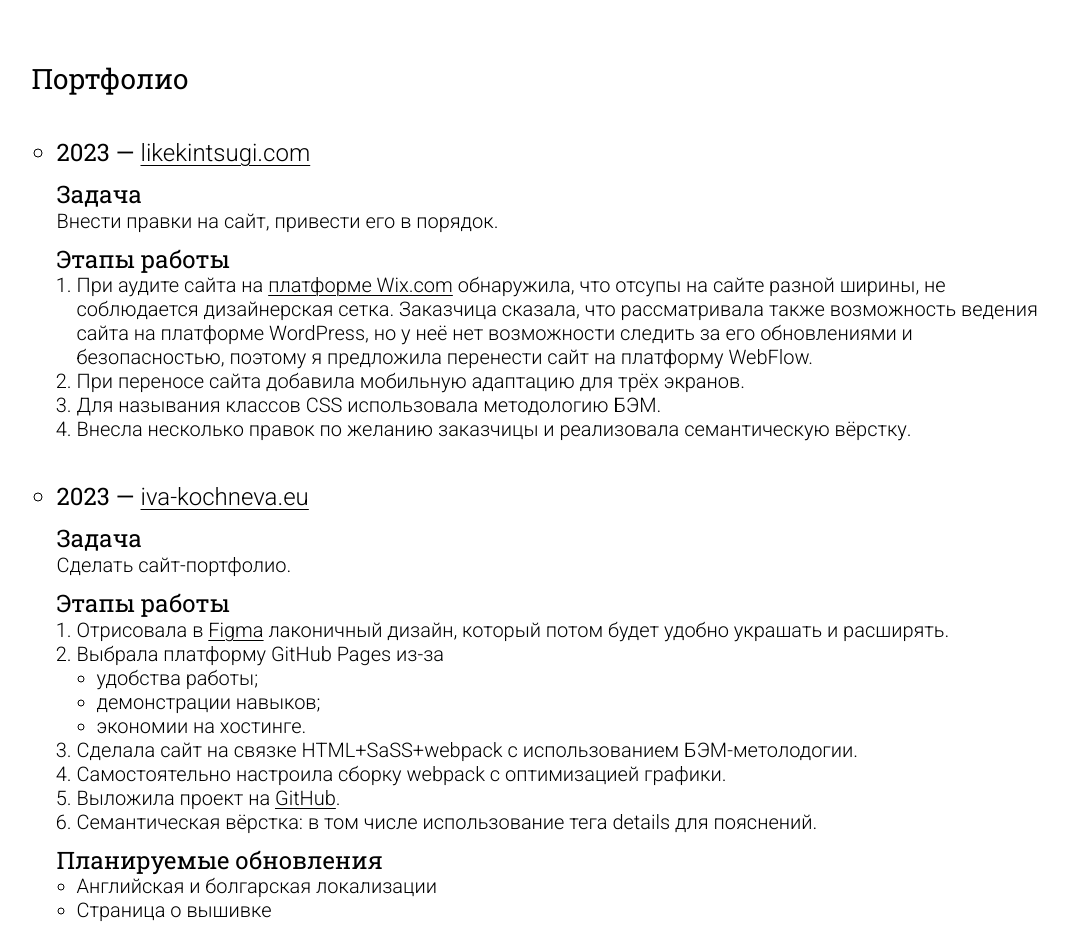
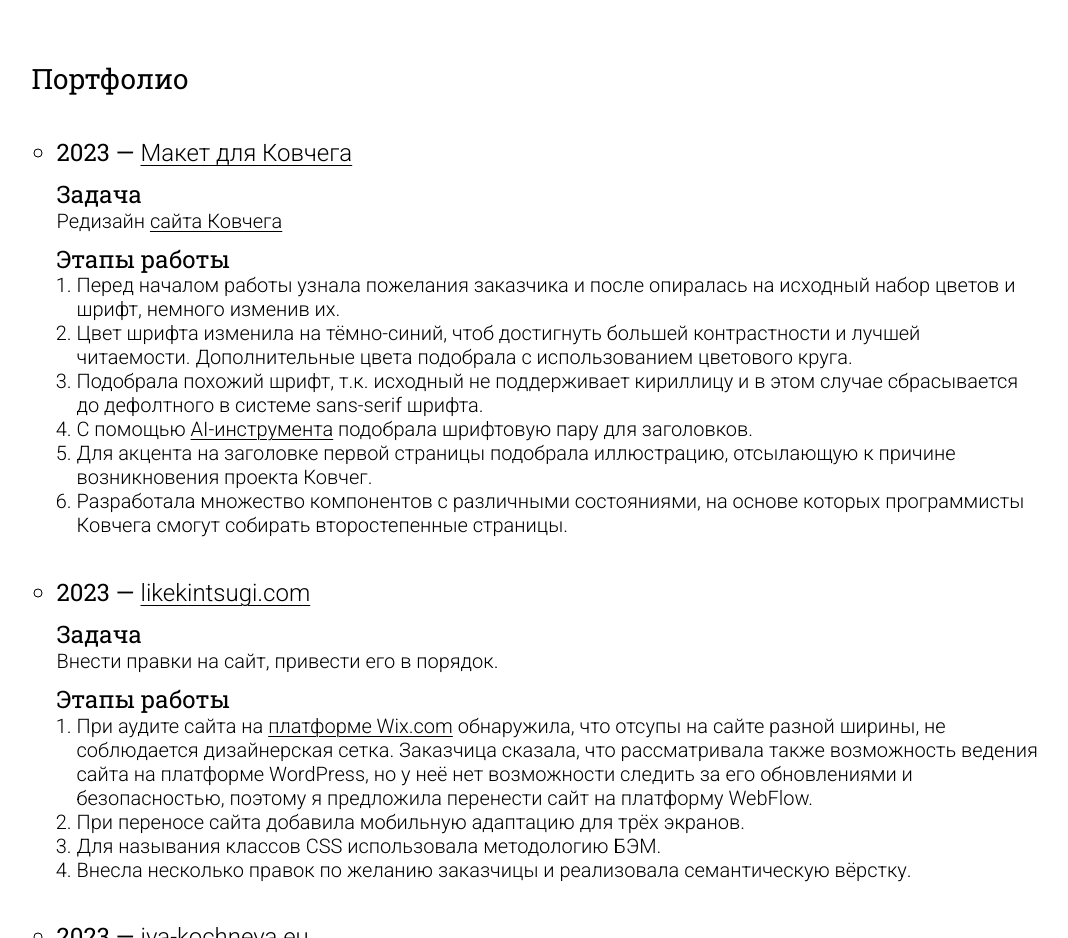
Before and after one commit to ivalynx/iva-kochneva, a website built with webpack: page src/index.html in a window 1280 px wide. Shown: the part 1420-2358 px from the top of the page, without its empty margins (105-1173 px from the left). Built offline with nearby package versions, Linux system fonts and the light colour scheme.

Commit message:
Портфолио +Ковчег

```diff
--- a/src/index.html
+++ b/src/index.html
@@ -126,6 +126,20 @@
     <section class="container__item section" id="portfolio">
       <h2 class="title title_2">Портфолио</h2>
       <dl class="list-define">
+        <dt class="list-define__term">2023 — <a href="https://www.figma.com/file/tpbuY2IuMdC0ycuMyuOBN4/%D0%9A%D0%BE%D0%B2%D1%87%D0%B5%D0%B3?type=design&node-id=159%3A2278&mode=design&t=kVhaSzDEsBW9uKLk-1" target="_blank" rel="nofollow noopener noreferrer">Макет для Ковчега</a></dt>
+        <dd class="list-define__defines">
+          <h3 class="title title_3">Задача</h3>
+          <p>Редизайн <a href="https://kovcheg.live/" target="_blank" rel="nofollow noopener noreferrer">сайта Ковчега</a></p>
+          <h3 class="title title_3">Этапы работы</h3>
+          <ol class="list numbered-list">
+            <li>Перед началом работы узнала пожелания заказчика и после опиралась на исходный набор цветов и шрифт, немного изменив их.</li>
+            <li>Цвет шрифта изменила на тёмно-синий, чтоб достигнуть большей контрастности и лучшей читаемости. Дополнительные цвета подобрала с использованием цветового круга.</li>
+            <li>Подобрала похожий шрифт, т.к. исходный не поддерживает кириллицу и в этом случае сбрасывается до дефолтного в системе sans-serif шрифта.</li>
+            <li>С помощью <a href="https://fontjoy.com/" target="_blank" rel="nofollow noopener noreferrer">AI-инструмента</a> подобрала шрифтовую пару для заголовков.</li>
+            <li>Для акцента на заголовке первой страницы подобрала иллюстрацию, отсылающую к причине возникновения проекта Ковчег.</li>
+            <li>Разработала множество компонентов с различными состояниями, на основе которых программисты Ковчега смогут собирать второстепенные страницы.</li>
+          </ol>
+        </dd>
         <dt class="list-define__term">2023 — <a href="https://www.likekintsugi.com/">likekintsugi.com</a></dt>
         <dd class="list-define__defines">
           <h3 class="title title_3">Задача</h3>
```
